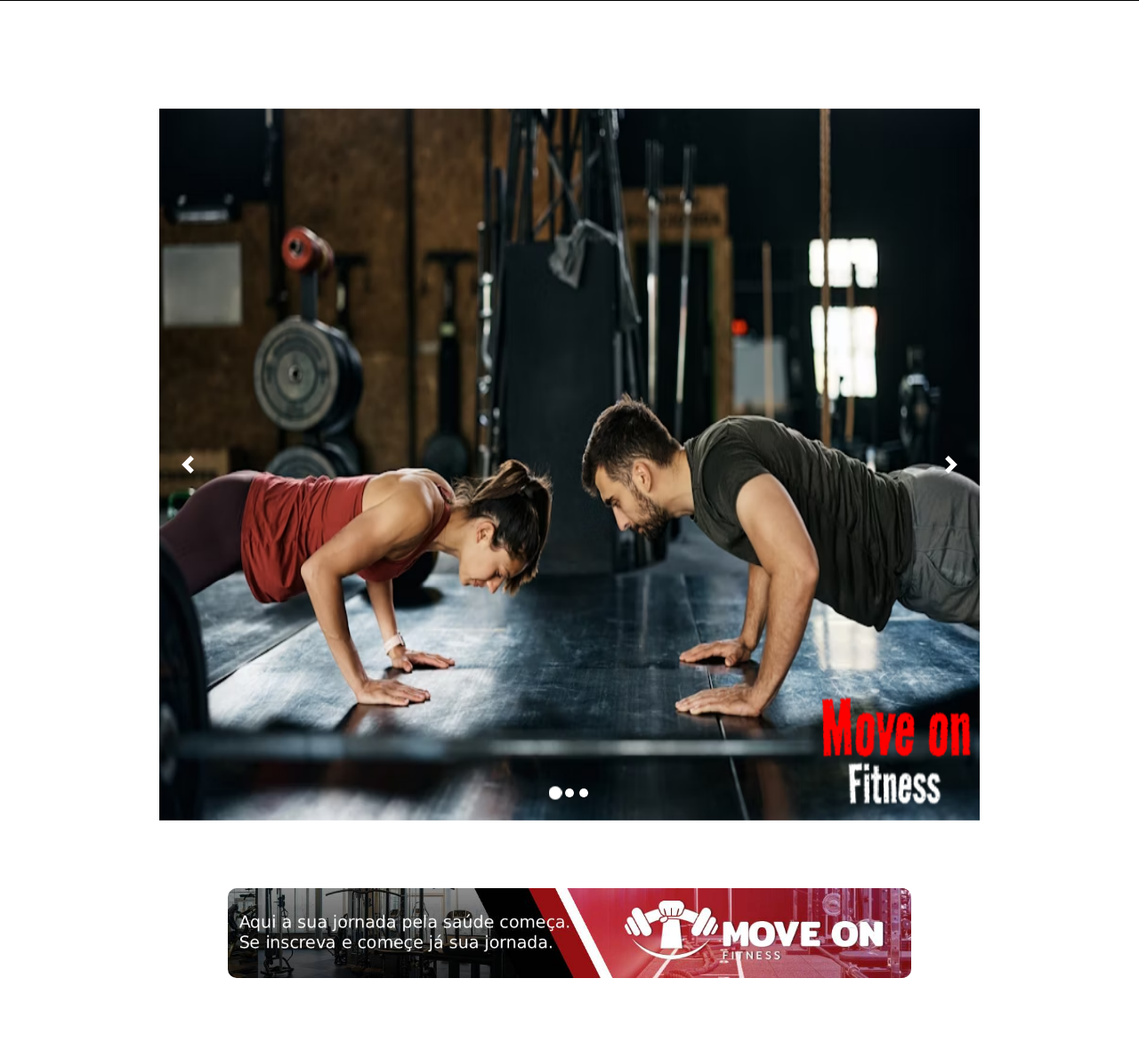
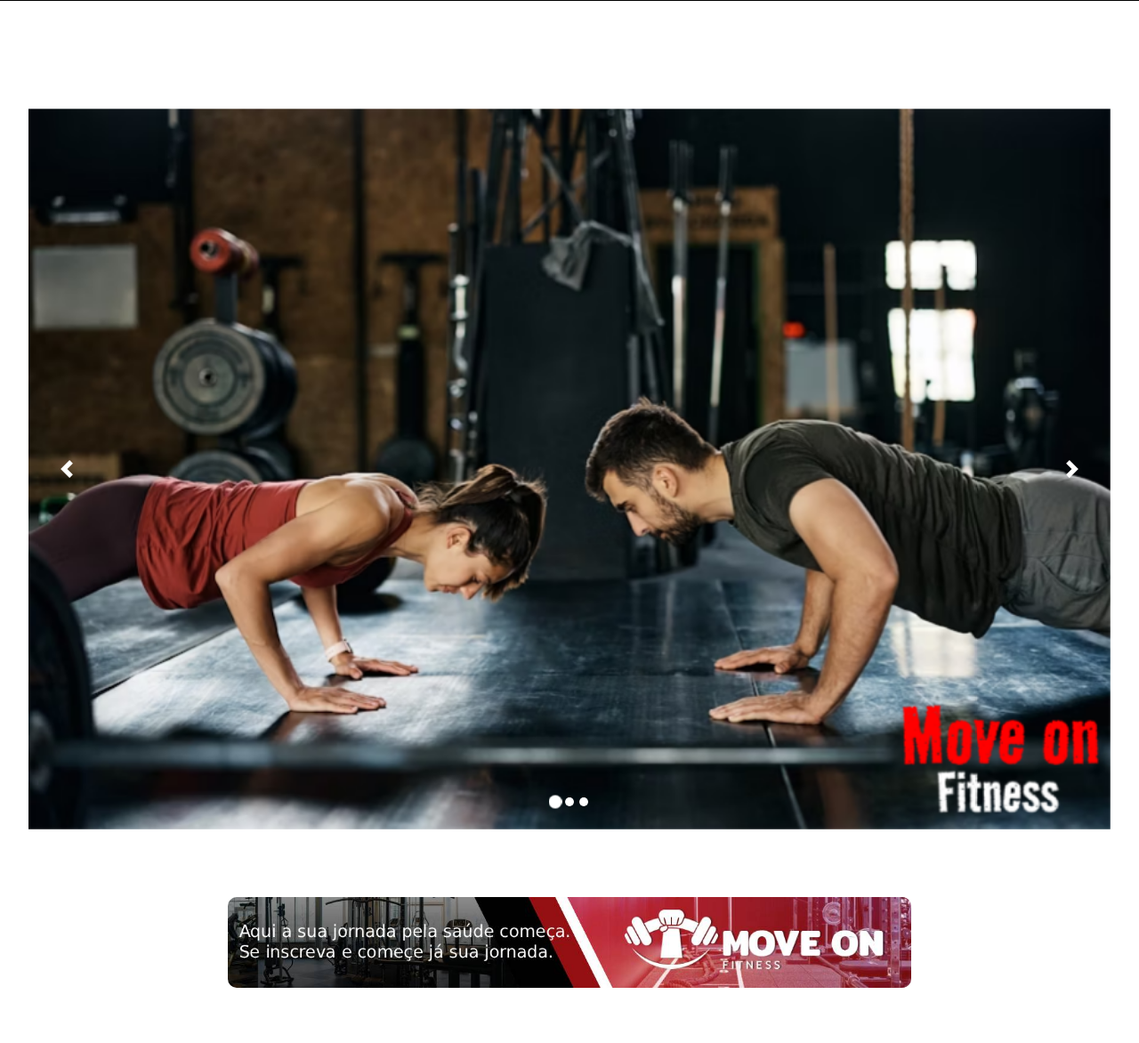
Before and after one commit to Eric-codecrypt/TCC, a PHP site: page /View/Landing.php in a window 1280 px wide. Shown: the part 2263-3435 px from the top of the page at 89% size. Run offline with PHP 8.4, Linux system fonts and the light colour scheme; some web fonts are replaced.

Commit message:
carousel concertado

```diff
--- a/View/css/carousel.css
+++ b/View/css/carousel.css
@@ -1,13 +1,11 @@
   #carousel,
   .carousel,
   .slide {
-    width: 90vw;
-    height: 100vh;
+    width: 95vw;
     position: relative;
     margin: 0 auto;
     margin-top: 2%;
-        display: flex
-;
+    display: flex;
     justify-content: center;
   }
 
@@ -26,8 +24,7 @@
 
   .carousel-inner {
     position: relative;
-    width: 80%;
-    height: 100vh;
+    width: 100%;
     overflow: hidden;
   }
 
```
